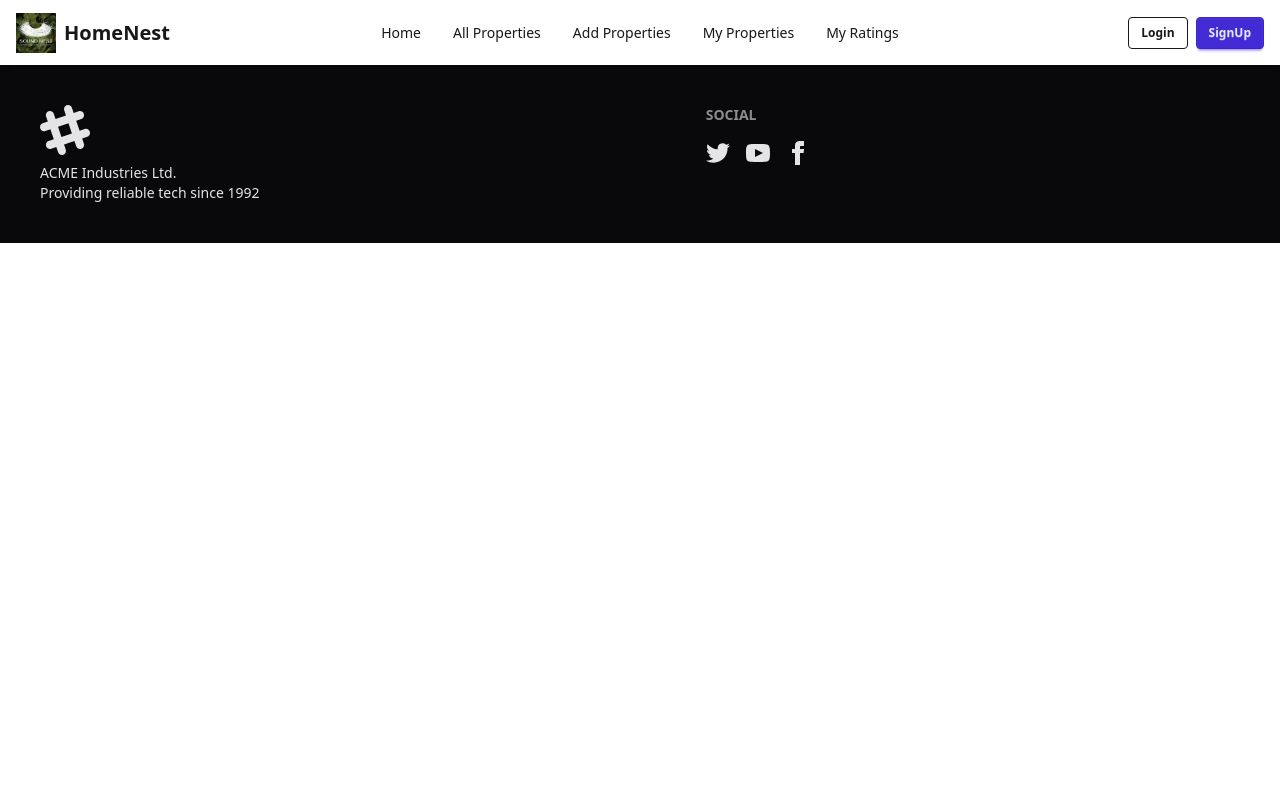
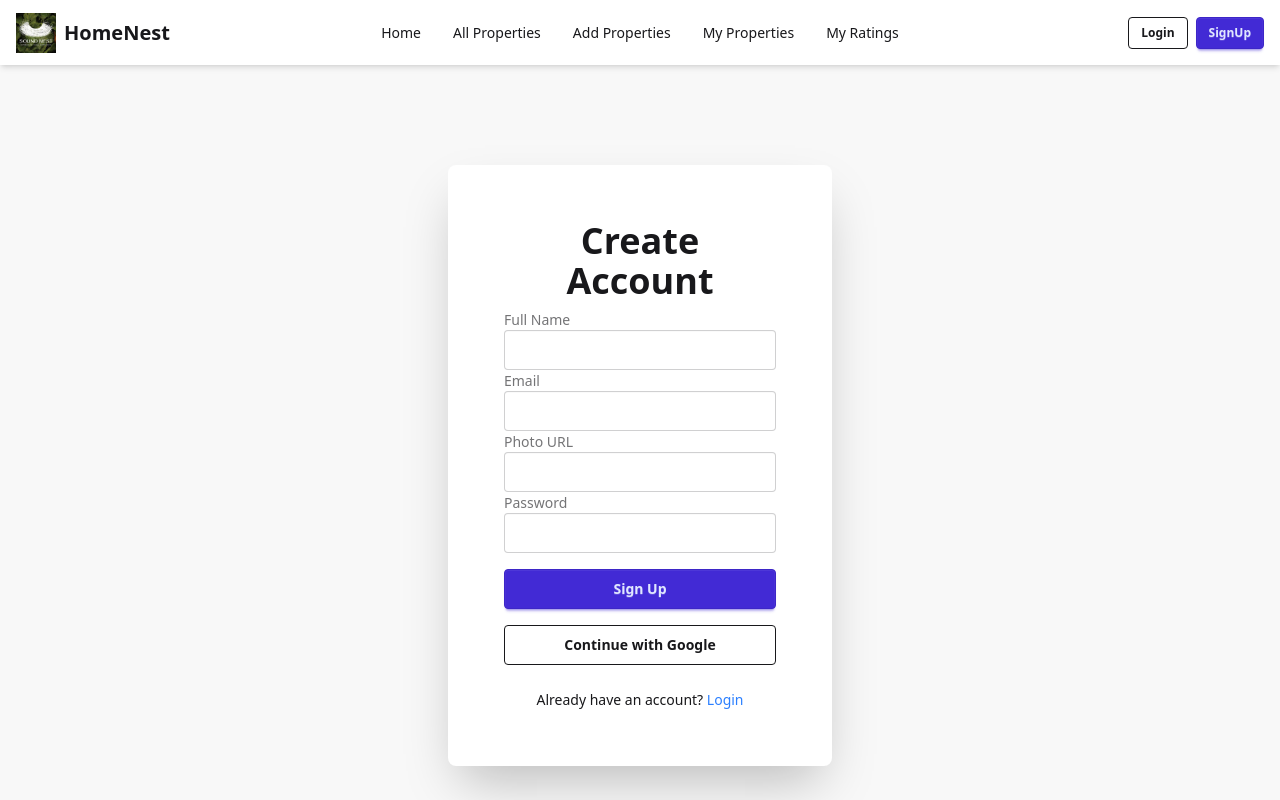
Before and after one commit to rimiruma/Assignment10-client, a React (Vite) app: page /signUp in a window 1280 px wide. Shown: the top 800 px of the page. Built offline with nearby package versions, Linux system fonts and the light colour scheme; no server answers.

Commit message:
added a google login dene

```diff
--- a/package.json
+++ b/package.json
@@ -16,6 +16,7 @@
     "react": "^19.1.1",
     "react-dom": "^19.1.1",
     "react-router": "^7.9.5",
+    "react-toastify": "^11.0.5",
     "swiper": "^12.0.3",
     "tailwindcss": "^4.1.17"
   },
--- a/src/Pages/Login.jsx
+++ b/src/Pages/Login.jsx
@@ -1,19 +1,73 @@
-
+import { use, useState } from "react";
+import { Link, useNavigate } from "react-router";
+import { AuthContext } from "../Provider/AuthProvider";
+import { toast } from "react-toastify";
 
 const Login = () => {
+  const [error, setError] = useState("");
+  const navigate = useNavigate();
+
+  const { signIn, googleSignIn } = use(AuthContext);
+
+  const handleLogin = (e) => {
+    e.preventDefault();
+    const email = e.target.email.value;
+    const password = e.target.password.value;
+
+    signIn(email, password)
+      .then(() => {
+        toast.success(" Login Successful!");
+        navigate("/");
+      })
+      .catch((err) => {
+        setError(err.message);
+        toast.error("" + err.message);
+      });
+  };
+
+  const handleGoogleLogin = () => {
+    googleSignIn()
+      .then(() => {
+        toast.success("Google Login Successful!");
+        navigate("/");
+      })
+      .catch((err) => {
+        setError(err.message);
+        toast.error("" + err.message);
+      });
+  };
+
   return (
     <div className="hero bg-base-200 min-h-screen">
-                <div className="card bg-base-100 w-full max-w-sm shrink-0 shadow-2xl p-8">
+      <div className="card bg-base-100 w-full max-w-sm shadow-2xl p-8">
         <div className="card-body">
-                        <h1 className="text-5xl font-bold">Login now!</h1>
-                        <fieldset className="fieldset">
+          <h1 className="text-4xl font-bold text-center">Login</h1>
+
+          <form onSubmit={handleLogin}>
             <label className="label">Email</label>
-                            <input type="email" className="input" placeholder="Email" />
+            <input type="email" name="email" className="input" />
+
             <label className="label">Password</label>
-                            <input type="password" className="input" placeholder="Password" />
-                            <div><a className="link link-hover">Forgot password?</a></div>
-                            <button className="btn btn-neutral mt-4">Login</button>
-                        </fieldset>
+            <input type="password" name="password" className="input" />
+
+            {error && <p className="text-red-500 mt-1">{error}</p>}
+
+            <button className="btn btn-neutral mt-4 w-full">Login</button>
+          </form>
+
+          <button
+            onClick={handleGoogleLogin}
+            className="btn btn-outline mt-2 w-full"
+          >
+            Login with Google
+          </button>
+
+          <p className="mt-4 text-center">
+            New here?{" "}
+            <Link className="text-blue-500" to="/signUp">
+              signUp
+            </Link>
+          </p>
         </div>
       </div>
     </div>
--- a/src/Pages/SignUp.jsx
+++ b/src/Pages/SignUp.jsx
@@ -1,11 +1,107 @@
-
+import { use, useState } from "react";
+import { Link, useNavigate } from "react-router";
+import { AuthContext } from "../Provider/AuthProvider";
+import { updateProfile } from "firebase/auth";
+import { toast } from "react-toastify";
 
 const SignUp = () => {
-    return (
-        <div>
+  const [error, setError] = useState("");
+  const navigate = useNavigate();
+  const { createUser, googleSignIn } = use(AuthContext);
 
+  const handleSignUp = (e) => {
+    e.preventDefault();
+    setError("");
+
+    const name = e.target.name.value;
+    const email = e.target.email.value;
+    const photoURL = e.target.photo.value;
+    const password = e.target.password.value;
+
+    if (!/[A-Z]/.test(password)) {
+      setError("Password must include at least one Uppercase letter.");
+      toast.error("Password must contain an Uppercase letter");
+      return;
+    }
+    if (!/[a-z]/.test(password)) {
+      setError("Password must include at least one Lowercase letter.");
+      toast.error("Password must contain a Lowercase letter");
+      return;
+    }
+    if (password.length < 6) {
+      setError("Password must be at least 6 characters long.");
+      toast.error("Password must be minimum 6 characters");
+      return;
+    }
+    createUser(email, password)
+      .then((result) => {
+        const loggedUser = result.user;
+
+        updateProfile(loggedUser, {
+          displayName: name,
+          photoURL: photoURL,
+        });
+
+        toast.success("Registration Successful!");
+        navigate("/login");
+      })
+      .catch((err) => {
+        setError(err.message);
+        toast.error(err.message);
+      });
+  };
+
+  const handleGoogleSignUp = () => {
+    googleSignIn()
+      .then(() => {
+        toast.success("Google Login Successful!");
+        navigate("/");
+      })
+      .catch((err) => {
+        setError(err.message);
+        toast.error(err.message);
+      });
+  };
+
+  return (
+    <div className="hero bg-base-200 min-h-screen">
+      <div className="card bg-base-100 w-full max-w-sm shadow-2xl p-8">
+        <div className="card-body">
+          <h1 className="text-4xl font-bold text-center">Create Account</h1>
+
+          <form onSubmit={handleSignUp}>
+            <label className="label">Full Name</label>
+            <input type="text" name="name" className="input" />
+
+            <label className="label">Email</label>
+            <input type="email" name="email" className="input" />
+
+            <label className="label">Photo URL</label>
+            <input type="text" name="photo" className="input" />
+
+            <label className="label">Password</label>
+            <input type="password" name="password" className="input" />
+
+            {error && <p className="text-red-500 mt-1">{error}</p>}
+
+            <button className="btn btn-primary mt-4 w-full">Sign Up</button>
+          </form>
+
+          {/* Google Signup */}
+          <button onClick={handleGoogleSignUp} className="btn btn-outline mt-2 w-full">
+            Continue with Google
+          </button>
+
+          <p className="mt-4 text-center">
+            Already have an account?{" "}
+            <Link className="text-blue-500" to="/login">
+              Login
+            </Link>
+          </p>
         </div>
-    );
+      </div>
+    </div>
+  );
 };
 
 export default SignUp;
--- /dev/null
+++ b/src/Provider/AuthProvider.jsx
@@ -0,0 +1,67 @@
+import {
+  getAuth,
+  onAuthStateChanged,
+  signInWithEmailAndPassword,
+  signOut,
+  createUserWithEmailAndPassword,
+  GoogleAuthProvider,
+  signInWithPopup,
+} from "firebase/auth";
+import { createContext, useEffect, useState } from "react";
+import { app } from "../firebase/firebase.config";
+
+export const AuthContext = createContext();
+const auth = getAuth(app);
+
+const googleProvider = new GoogleAuthProvider();
+
+const AuthProvider = ({ children }) => {
+  const [user, setUser] = useState(null);
+  const [loading, setLoading] = useState(true);
+
+  const createUser = (email, password) => {
+    setLoading(true);
+    return createUserWithEmailAndPassword(auth, email, password);
+  };
+
+  const signIn = (email, password) => {
+    setLoading(true);
+    return signInWithEmailAndPassword(auth, email, password);
+  };
+
+  const googleSignIn = () => {
+    setLoading(true);
+    return signInWithPopup(auth, googleProvider);
+  };
+
+  const logOut = () => {
+    setLoading(true);
+    return signOut(auth);
+  };
+
+  useEffect(() => {
+    const unsubscribe = onAuthStateChanged(auth, (currentUser) => {
+      setUser(currentUser);
+      setLoading(false);
+    });
+
+    return () => unsubscribe();
+  }, []);
+
+  const authInfo = {
+    user,
+    createUser,
+    signIn,
+    googleSignIn,
+    logOut,
+    loading,
+  };
+
+  return (
+    <AuthContext.Provider value={authInfo}>
+      {children}
+    </AuthContext.Provider>
+  );
+};
+
+export default AuthProvider;
--- a/src/components/Banner.jsx
+++ b/src/components/Banner.jsx
@@ -23,7 +23,7 @@ const Banner = () => {
                 loop={true}
                 autoplay={{ delay: 2000 }}
                 pagination={{ clickable: true }}
-                className="w-full lg:w-[100%] h-[350px] lg:h-[500px] mx-auto rounded-lg shadow-lg"
+                className="w-full lg:w-[100%] h-[350px] lg:h-[400px] mx-auto rounded-lg shadow-lg"
             >
 
                 {/* ✅ Slide 1 */}
--- a/src/components/Navbar.jsx
+++ b/src/components/Navbar.jsx
@@ -1,7 +1,19 @@
+import { use, } from "react";
 import { Link, NavLink } from "react-router";
-import logo from '../assets/logo.png'
+import logo from "../assets/logo.png";
+import { AuthContext } from "../Provider/AuthProvider";
+import { toast } from "react-toastify";
 
 const Navbar = () => {
+  const { user, logOut } = use(AuthContext);
+  console.log(user);
+
+
+  const handleLogout = () => {
+    logOut()
+      .then(() => toast.success("Logged out successfully!"))
+      .catch((e) => toast.error(e.message));
+  };
 
   const links = (
     <>
@@ -15,53 +27,71 @@ const Navbar = () => {
 
   return (
     <div className="navbar bg-base-100 shadow-md px-4">
-
-            {/* Navbar Left Section */}
+      {/* Left */}
       <div className="navbar-start">
-                {/* Mobile Menu */}
-                <div className="dropdown">
-                    <label tabIndex={0} className="btn btn-ghost lg:hidden">
-                        <svg xmlns="http://www.w3.org/2000/svg"
+        <div className="dropdown lg:hidden">
+          <label tabIndex={0} className="btn btn-ghost">
+            <svg
+              xmlns="http://www.w3.org/2000/svg"
               className="h-6 w-6"
               fill="none"
               viewBox="0 0 24 24"
-                            stroke="currentColor">
-                            <path strokeLinecap="round"
+              stroke="currentColor"
+            >
+              <path
+                strokeLinecap="round"
                 strokeLinejoin="round"
                 strokeWidth="2"
-                                d="M4 6h16M4 12h8m-8 6h16" />
+                d="M4 6h16M4 12h8m-8 6h16"
+              />
             </svg>
           </label>
-
           <ul
             tabIndex={0}
-                        className="menu menu-sm dropdown-content bg-base-100 mt-3 w-52 p-2 shadow rounded-box">
+            className="menu menu-sm dropdown-content mt-3 w-52 p-2 shadow bg-base-100 rounded-box"
+          >
             {links}
           </ul>
         </div>
 
-                {/* Logo + Brand */}
-                <div className="flex items-center gap-2">
+        <Link to="/" className="flex items-center gap-2">
           <img src={logo} alt="Logo" className="w-10" />
-                    <a className="text-xl font-bold cursor-pointer">
-                        HomeNest
-                    </a>
-                </div>
+          <span className="text-xl font-bold">HomeNest</span>
+        </Link>
       </div>
 
-            {/* Desktop Menu */}
       <div className="navbar-center hidden lg:flex">
         <ul className="menu menu-horizontal gap-2 px-1 font-medium">
           {links}
         </ul>
       </div>
-
-            {/* Buttons Right */}
       <div className="navbar-end gap-2">
+        {!user ? (
+          <>
             <Link to="/login" className="btn btn-outline btn-sm">Login</Link>
             <Link to="/signUp" className="btn btn-primary btn-sm">SignUp</Link>
+          </>
+        ) : (
+          <div className="dropdown dropdown-end">
+            <label tabIndex={0} className="cursor-pointer">
+              <img
+                src={user?.photoURL} referrerPolicy="no-referrer"
+                alt="User"
+                className="w-10 h-10 rounded-full border"
+              />
+            </label>
+
+            <ul
+              tabIndex={0}
+              className="menu menu-sm dropdown-content mt-3 w-48 p-2 shadow bg-base-100 rounded-box"
+            >
+              <li><span>{user?.displayName}</span></li>
+              <li><span className="text-xs text-gray-500">{user?.email}</span></li>
+              <li><button onClick={handleLogout}>Log out</button></li>
+            </ul>
           </div>
-
+        )}
+      </div>
     </div>
   );
 };
```
Also changed, not shown: src/firebase/firebase.config.js (added, +17 -0 lines), src/main.jsx (+9 -1 lines), 1 other file (tests, documents, lock files or other folders). Lines whose indentation alone changed are shown as unchanged.
